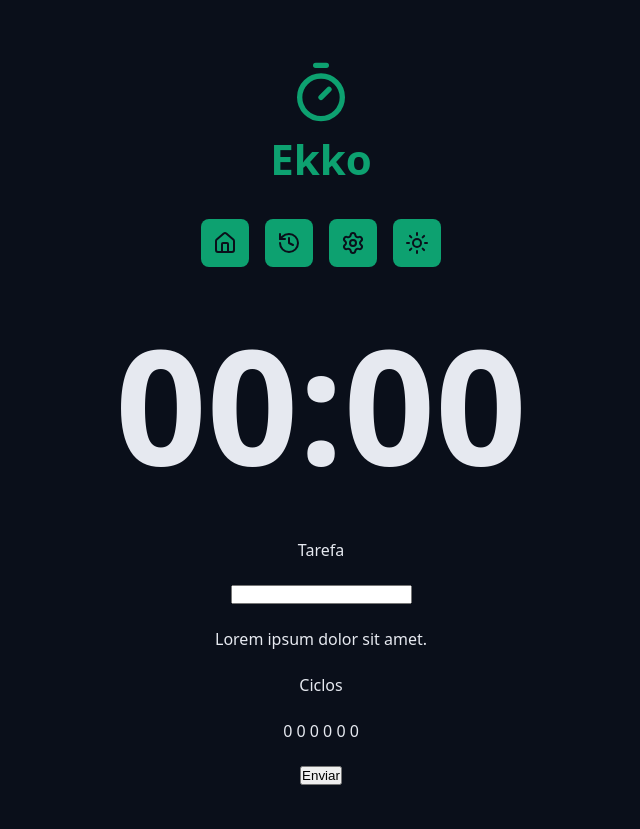
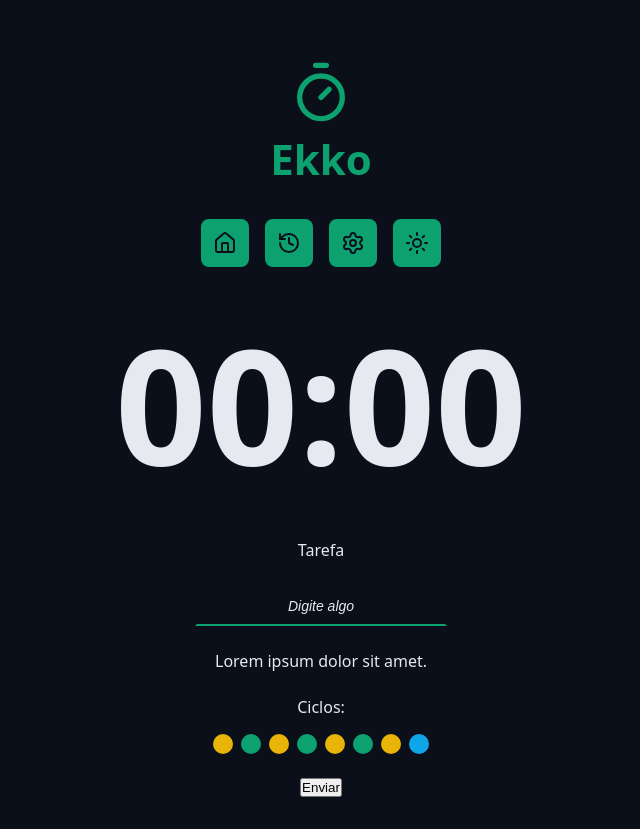
Before and after one commit to rafaelvsrosa/ekko-pomodoro, a React (Vite) app: page / in a window 1280 px wide. Shown: the whole page, without its empty margins (319-959 px from the left). Built offline with nearby package versions, Linux system fonts and the light colour scheme.

Commit message:
ciclos e label

```diff
--- a/src/App.tsx
+++ b/src/App.tsx
@@ -2,6 +2,8 @@
 import { Logo } from "./components/Logo";
 import { Menu } from "./components/Menu";
 import { CountDown } from "./components/CountDown";
+import { DefaultInput } from "./components/DefaultInput";
+import { Cycles } from "./components/Cycles";
 
 import "./styles/theme.css";
 import "./styles/global.css";
@@ -24,8 +26,12 @@
       <Container>
         <form className="form" action="">
           <div className="formRow">
-            <label htmlFor="meuInput">Tarefa</label>
-            <input id="meuInput" type="text" />
+            <DefaultInput
+              labelText="Tarefa"
+              id="MeuInput"
+              type="text"
+              placeholder="Digite algo"
+            />
           </div>
 
           <div className="formRow">
@@ -33,8 +39,7 @@
           </div>
 
           <div className="formRow">
-            <p>Ciclos</p>
-            <p>0 0 0 0 0 0</p>
+           <Cycles />
           </div>
 
           <div className="formRow">
--- /dev/null
+++ b/src/components/Cycles/index.tsx
@@ -0,0 +1,20 @@
+import styles from "./styles.module.css";
+
+export function Cycles() {
+  return (
+    <div className={styles.cycles}>
+      <span>Ciclos: </span>
+
+      <div className={styles.cycleDots}>
+        <span className={`${styles.cycleDot} ${styles.workTime}`}></span>
+        <span className={`${styles.cycleDot} ${styles.shortBreakTime}`}></span>
+        <span className={`${styles.cycleDot} ${styles.workTime}`}></span>
+        <span className={`${styles.cycleDot} ${styles.shortBreakTime}`}></span>
+        <span className={`${styles.cycleDot} ${styles.workTime}`}></span>
+        <span className={`${styles.cycleDot} ${styles.shortBreakTime}`}></span>
+        <span className={`${styles.cycleDot} ${styles.workTime}`}></span>
+        <span className={`${styles.cycleDot} ${styles.longBreakTime}`}></span>
+      </div>
+    </div>
+  );
+}
--- /dev/null
+++ b/src/components/Cycles/styles.module.css
@@ -0,0 +1,31 @@
+.cycles {
+  display: flex;
+  flex-direction: column;
+  align-items: center;
+  justify-content: center;
+  gap: 16px;
+}
+
+.cycleDots {
+  display: flex;
+  gap: 8px;
+}
+
+.cycleDot {
+  width: 20px;
+  height: 20px;
+  background-color: var(--primary);
+  border-radius: 50%;
+}
+
+.workTime {
+  background-color: var(--warning);
+}
+
+.shortBreakTime {
+  background: var(--primary);
+}
+
+.longBreakTime {
+  background: var(--info);
+}
--- /dev/null
+++ b/src/components/DefaultInput/index.tsx
@@ -0,0 +1,20 @@
+import styles from "./styles.module.css";
+
+type DefaultInputProps = {
+  id: string;
+  labelText?: string;
+} & React.ComponentProps<"input">;
+
+export function DefaultInput({
+  id,
+  type,
+  labelText,
+  ...rest
+}: DefaultInputProps) {
+  return (
+    <>
+      <label htmlFor={id}>{labelText}</label>
+      <input className={styles.input} id={id} type={type} {...rest} />
+    </>
+  );
+}
--- /dev/null
+++ b/src/components/DefaultInput/styles.module.css
@@ -0,0 +1,29 @@
+.input {
+  background-color: transparent;
+  border: none;
+  text-align: center;
+  font-size: 18px;
+  padding: 8px;
+  color: var(--text-default);
+  outline: none;
+
+  border: 2px solid transparent;
+  border-bottom: 2px solid var(--primary);
+  transition: all 0.1s ease-in-out;
+}
+
+.input:focus {
+  border-radius: 8px;
+  border: 2px solid var(--primary);
+}
+
+.input::placeholder {
+  color: var(--gray--500);
+  font-size: 14px;
+  font-style: italic;
+}
+
+.input:disabled {
+  border-bottom: 2px solid var(--disabled);
+  color: var(--text-muted);
+}
```
